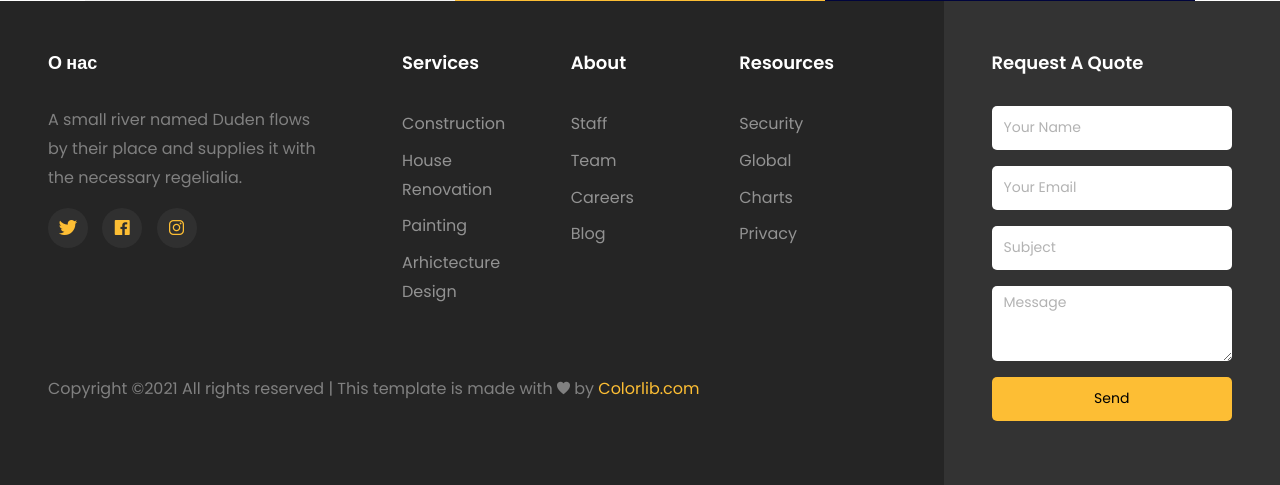
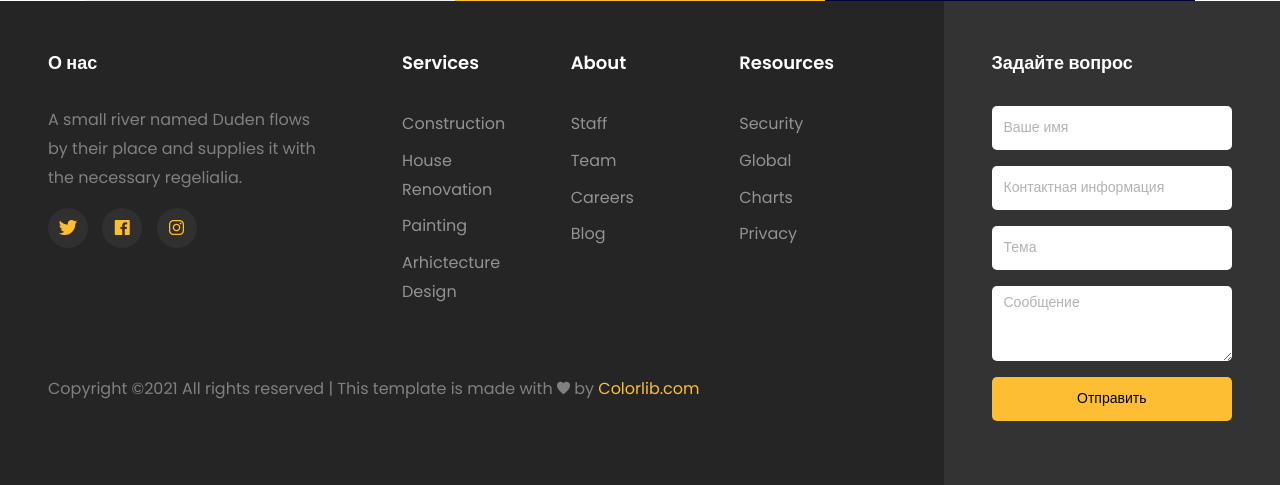
Before and after one commit to ProFIT1337/stonehall, a Django app: page / in a window 1280 px wide. Shown: the part 1651-2136 px from the top of the page. Run offline with Django 3.2, Linux system fonts and the light colour scheme; data that the repository does not hold is empty; some libraries are stand-ins or nearby versions; some web fonts are replaced.

Commit message:
refactor base.html

```diff
--- a/blog/templates/base.html
+++ b/blog/templates/base.html
@@ -295,23 +295,24 @@
                 </div>
             </div>
             <div class="col-md-3 py-md-5 py-4 aside-stretch-right pl-lg-5">
-                <h2 class="footer-heading">Request A Quote</h2>
+                <h2 class="footer-heading">Задайте вопрос</h2>
                 <form action="#" class="contact-form">
+                    {% csrf_token %}
                     <div class="form-group">
-                        <input type="text" class="form-control" placeholder="Your Name">
+                        <input type="text" class="form-control" placeholder="Ваше имя">
                     </div>
                     <div class="form-group">
-                        <input type="text" class="form-control" placeholder="Your Email">
+                        <input type="text" class="form-control" placeholder="Контактная информация">
                     </div>
                     <div class="form-group">
-                        <input type="text" class="form-control" placeholder="Subject">
+                        <input type="text" class="form-control" placeholder="Тема">
                     </div>
                     <div class="form-group">
                         <textarea name="" id="" cols="30" rows="3" class="form-control"
-                                  placeholder="Message"></textarea>
+                                  placeholder="Сообщение"></textarea>
                     </div>
                     <div class="form-group">
-                        <button type="submit" class="form-control submit px-3">Send</button>
+                        <button type="submit" class="form-control submit px-3">Отправить</button>
                     </div>
                 </form>
             </div>
```
